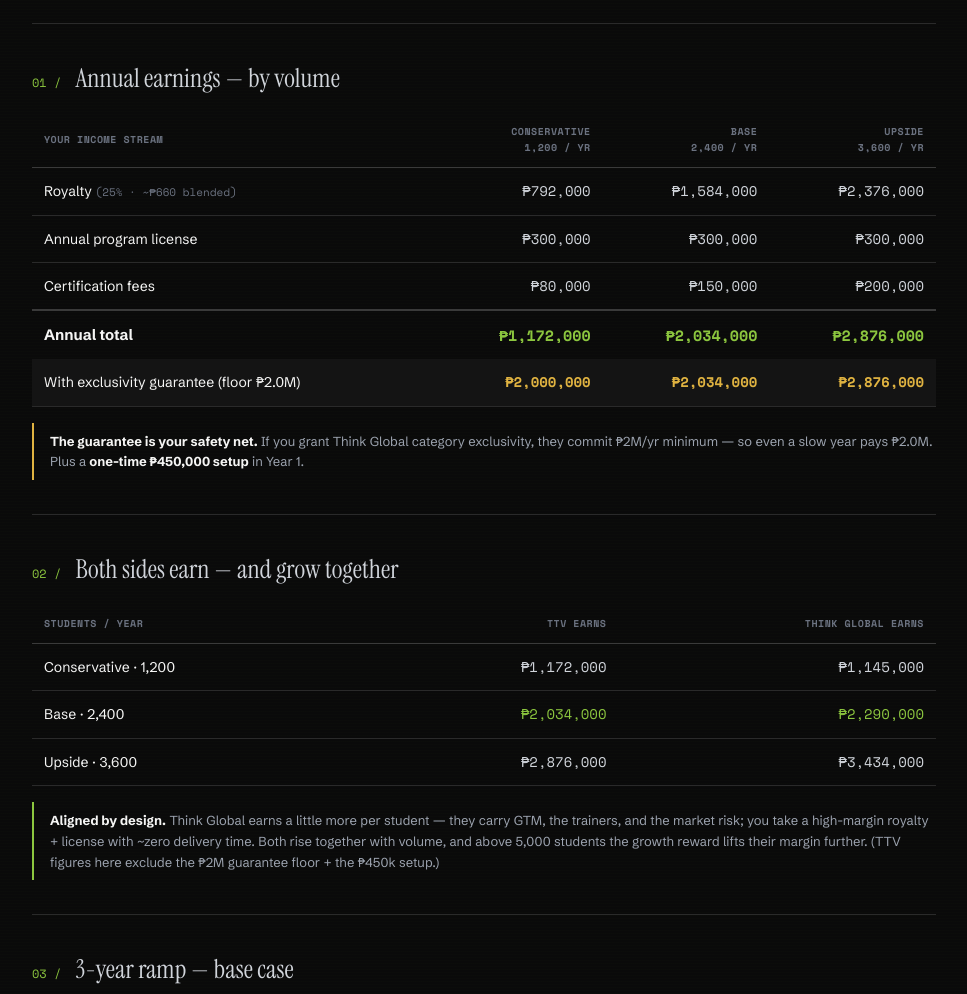
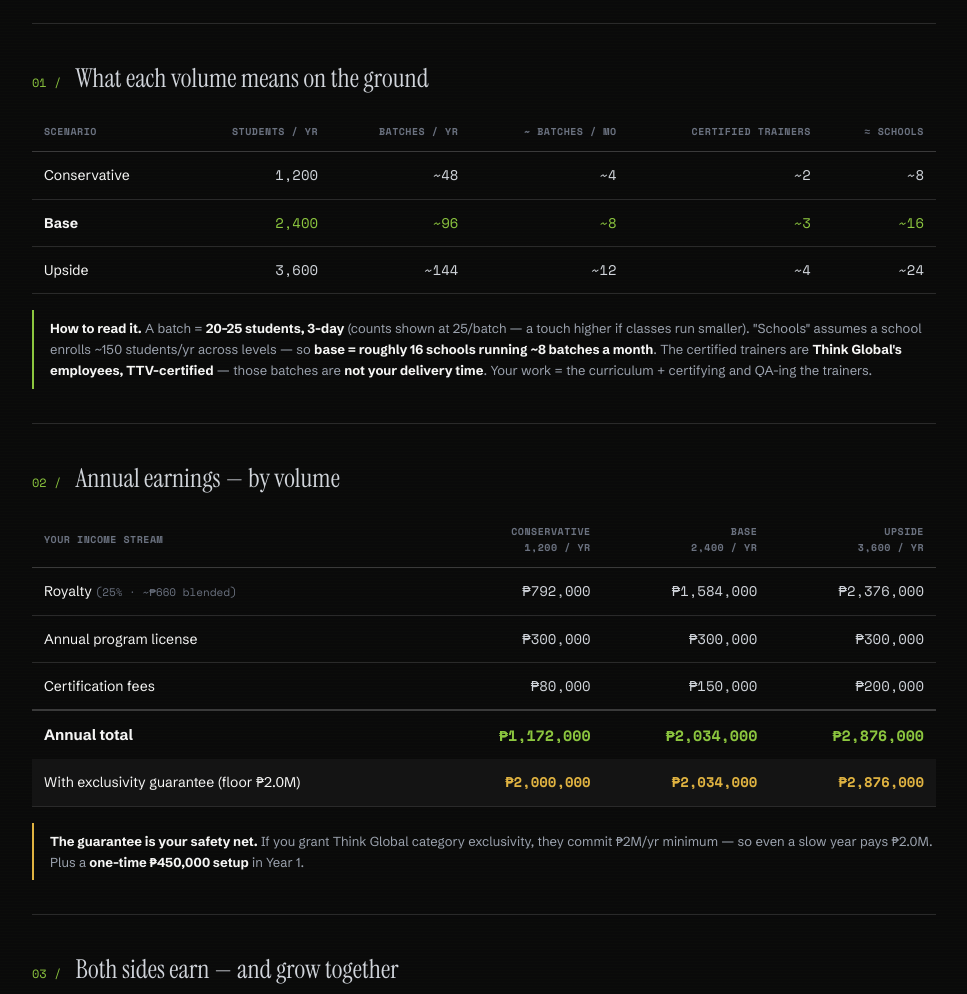
Before and after one commit to likke/tg-deal-internal-0a870c, a plain HTML site: page earnings.html in a window 1280 px wide. Shown: the part 401-1395 px from the top of the page, without its empty margins (156-1123 px from the left). Drawn offline with nearby package versions, Linux system fonts and the light colour scheme.

Commit message:
Earnings: add 'what each volume means' (batches/trainers/schools) scenario decoder

```diff
--- a/earnings.html
+++ b/earnings.html
@@ -63,7 +63,20 @@
   </div>
 
   <section>
-    <div class="sec-head"><span class="sec-idx">01 /</span><span class="sec-title">Annual earnings — by volume</span></div>
+    <div class="sec-head"><span class="sec-idx">01 /</span><span class="sec-title">What each volume means on the ground</span></div>
+    <table class="e">
+      <thead><tr><th>Scenario</th><th>Students / yr</th><th>Batches / yr</th><th>~ Batches / mo</th><th>Certified trainers</th><th>≈ Schools</th></tr></thead>
+      <tbody>
+        <tr><td>Conservative</td><td class="fig">1,200</td><td class="fig">~48</td><td class="fig">~4</td><td class="fig">~2</td><td class="fig">~8</td></tr>
+        <tr><td><b>Base</b></td><td class="fig" style="color:var(--signal)">2,400</td><td class="fig" style="color:var(--signal)">~96</td><td class="fig" style="color:var(--signal)">~8</td><td class="fig" style="color:var(--signal)">~3</td><td class="fig" style="color:var(--signal)">~16</td></tr>
+        <tr><td>Upside</td><td class="fig">3,600</td><td class="fig">~144</td><td class="fig">~12</td><td class="fig">~4</td><td class="fig">~24</td></tr>
+      </tbody>
+    </table>
+    <div class="note"><b>How to read it.</b> A batch = <b>20–25 students, 3-day</b> (counts shown at 25/batch — a touch higher if classes run smaller). "Schools" assumes a school enrolls ~150 students/yr across levels — so <b>base = roughly 16 schools running ~8 batches a month</b>. The certified trainers are <b>Think Global's employees, TTV-certified</b> — those batches are <b>not your delivery time</b>. Your work = the curriculum + certifying and QA-ing the trainers.</div>
+  </section>
+
+  <section>
+    <div class="sec-head"><span class="sec-idx">02 /</span><span class="sec-title">Annual earnings — by volume</span></div>
     <table class="e">
       <thead><tr><th>Your income stream</th><th>Conservative<br>1,200 / yr</th><th>Base<br>2,400 / yr</th><th>Upside<br>3,600 / yr</th></tr></thead>
       <tbody>
@@ -78,7 +91,7 @@
   </section>
 
   <section>
-    <div class="sec-head"><span class="sec-idx">02 /</span><span class="sec-title">Both sides earn — and grow together</span></div>
+    <div class="sec-head"><span class="sec-idx">03 /</span><span class="sec-title">Both sides earn — and grow together</span></div>
     <table class="e">
       <thead><tr><th>Students / year</th><th>TTV earns</th><th>Think Global earns</th></tr></thead>
       <tbody>
@@ -91,7 +104,7 @@
   </section>
 
   <section>
-    <div class="sec-head"><span class="sec-idx">03 /</span><span class="sec-title">3-year ramp — base case</span></div>
+    <div class="sec-head"><span class="sec-idx">04 /</span><span class="sec-title">3-year ramp — base case</span></div>
     <table class="e">
       <thead><tr><th>Year</th><th>Students</th><th>Royalty + license</th><th>Setup + cert</th><th>Your total</th></tr></thead>
       <tbody>
@@ -105,7 +118,7 @@
   </section>
 
   <section style="border-bottom:none;">
-    <div class="sec-head"><span class="sec-idx">04 /</span><span class="sec-title">Growth vs the simpler floor</span></div>
+    <div class="sec-head"><span class="sec-idx">05 /</span><span class="sec-title">Growth vs the simpler floor</span></div>
     <table class="e">
       <thead><tr><th>Path</th><th>Royalty</th><th>Guarantee</th><th>~ Annual (base)</th><th>~ 3-year</th></tr></thead>
       <tbody>
```
